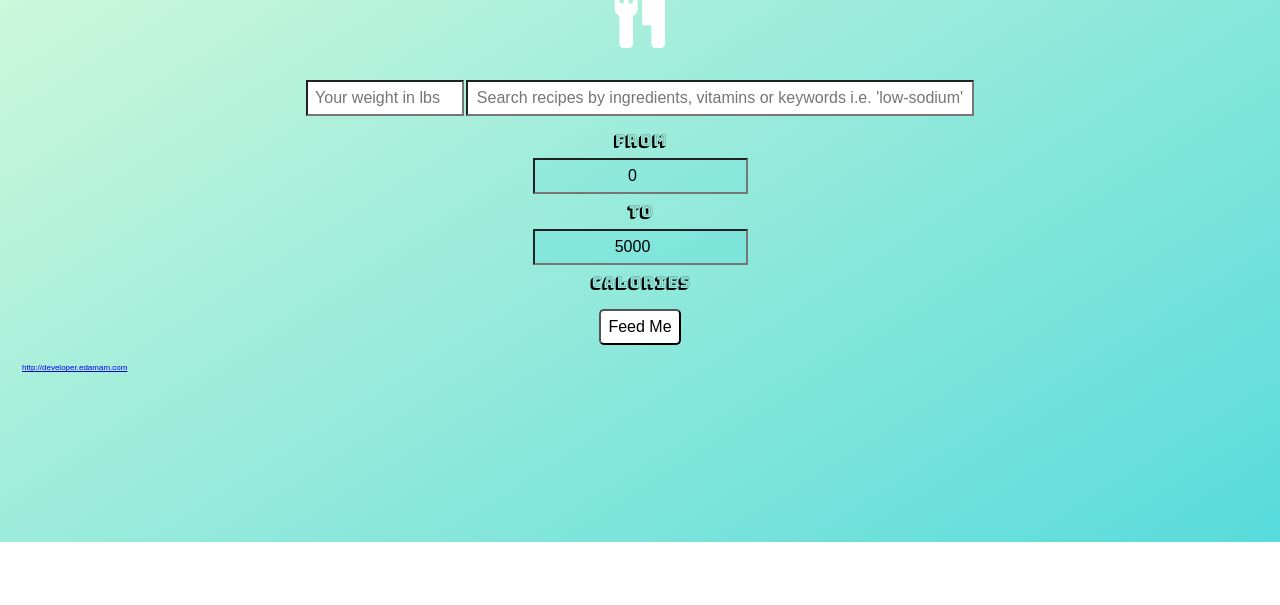
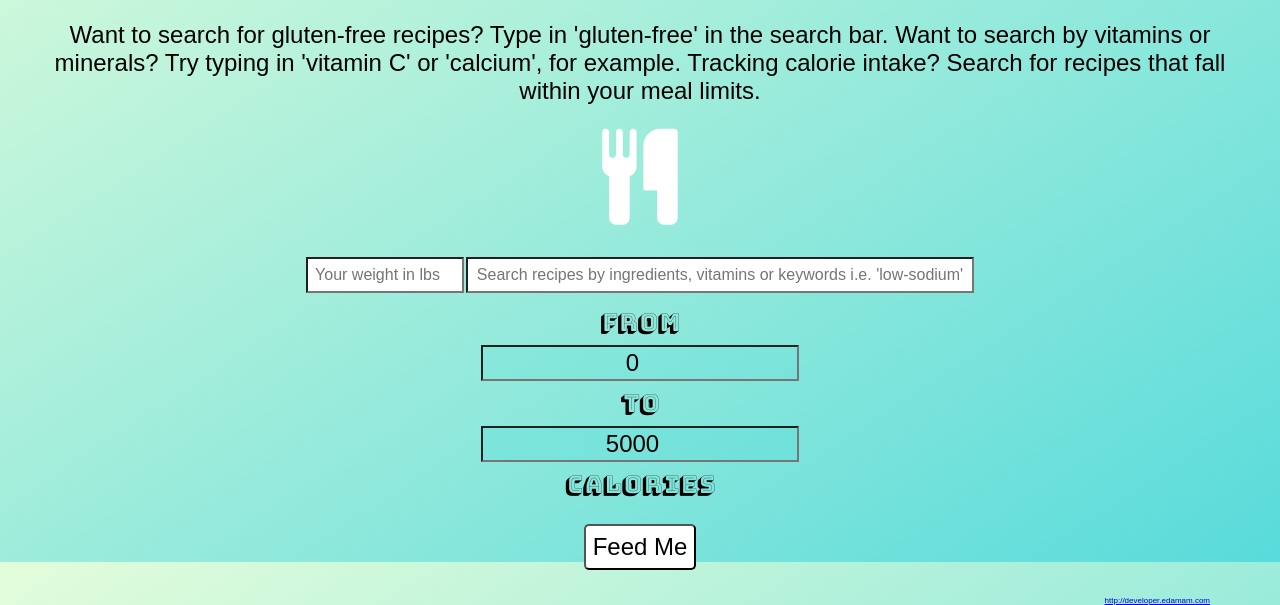
Before and after one commit to rhondarobot/recipe-energy-engine, a plain HTML site: page index.html in a window 1280 px wide. Shown: the part 270-875 px from the top of the page. Before the commit the page ends 812 px from the top, so only its background shows below. Drawn offline with nearby package versions, Linux system fonts and the light colour scheme.

Commit message:
fixes styles

```diff
--- a/css/style.css
+++ b/css/style.css
@@ -6,10 +6,12 @@ body {
     background: -moz-linear-gradient(bottom right, #e3fddb, #58dbdb); /* For Firefox 3.6 to 15 */
     background: linear-gradient(to bottom right, #e3fddb, #58dbdb); /* Standard syntax (must be last) */
     height: 100vh;
+    font-size: 24px;
+    margin: 1rem 3rem;
 }
 
 .edamam {
-  position: absolute;
+  position: relative;
 }
 
 #edamam-badge {
@@ -59,6 +61,7 @@ h3 {
     text-align: center;
     width: 150px;
     margin-right: 2px;
+    font-size: 1rem;
 }
 
 .inputIngredient {
@@ -67,6 +70,7 @@ h3 {
     background-color: #fff;
     height: 30px;
     margin: 7px 0;
+    font-size: 1rem;
 }
 
 .words {
@@ -83,6 +87,10 @@ h3 {
 }
 
 @media only screen and (max-width: 314px) {
+  body {
+    margin-left: 2rem;
+    margin-right: 2rem;
+  }
   .inputIngredient {
     width: 300px;
   }
```
Lines whose indentation alone changed are shown as unchanged.
